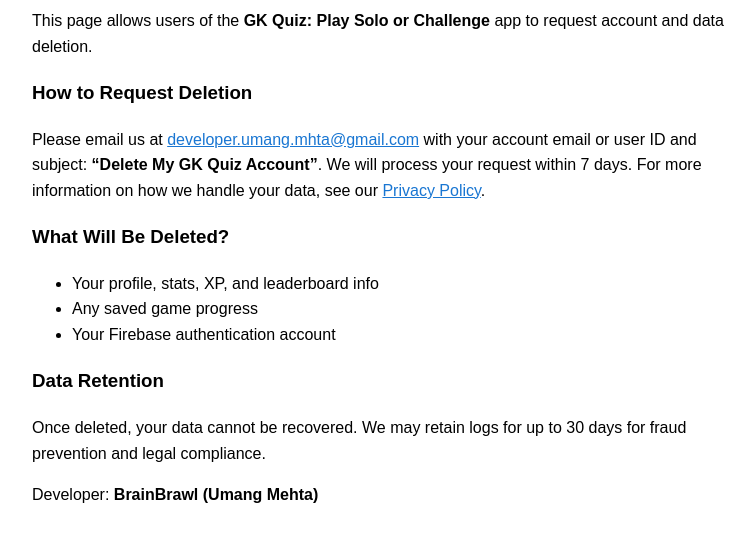
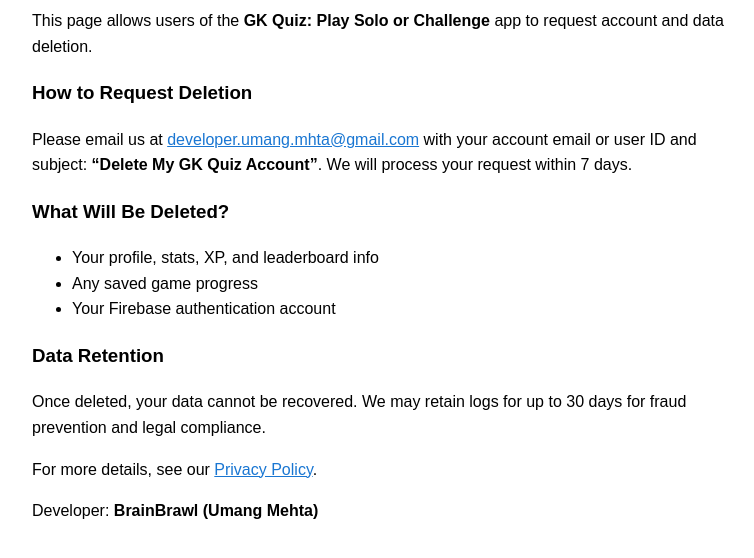
Before and after one commit to umangmht/account-deletion-info, a plain HTML site: page index.html in a window 1280 px wide. Shown: the part 106-664 px from the top of the page, without its empty margins (258-1012 px from the left). Drawn offline with Linux system fonts and the light colour scheme.

Commit message:
Update index.html

```diff
--- a/index.html
+++ b/index.html
@@ -15,7 +15,7 @@
   <p>This page allows users of the <strong>GK Quiz: Play Solo or Challenge</strong> app to request account and data deletion.</p>
 
   <h3>How to Request Deletion</h3>
-  <p>Please email us at <a href="mailto:developer.umang.mhta@gmail.com">developer.umang.mhta@gmail.com</a> with your account email or user ID and subject: <strong>“Delete My GK Quiz Account”</strong>. We will process your request within 7 days. For more information on how we handle your data, see our <a href="https://umangmht.github.io/privacy.html">Privacy Policy</a>.</p>
+  <p>Please email us at <a href="mailto:developer.umang.mhta@gmail.com">developer.umang.mhta@gmail.com</a> with your account email or user ID and subject: <strong>“Delete My GK Quiz Account”</strong>. We will process your request within 7 days.</p>
 
   <h3>What Will Be Deleted?</h3>
   <ul>
@@ -27,6 +27,8 @@
   <h3>Data Retention</h3>
   <p>Once deleted, your data cannot be recovered. We may retain logs for up to 30 days for fraud prevention and legal compliance.</p>
 
+  <p>For more details, see our <a href="https://umangmht.github.io/privacy.html">Privacy Policy</a>.</p>
+
   <p>Developer: <strong>BrainBrawl (Umang Mehta)</strong></p>
 </body>
 </html>
```
